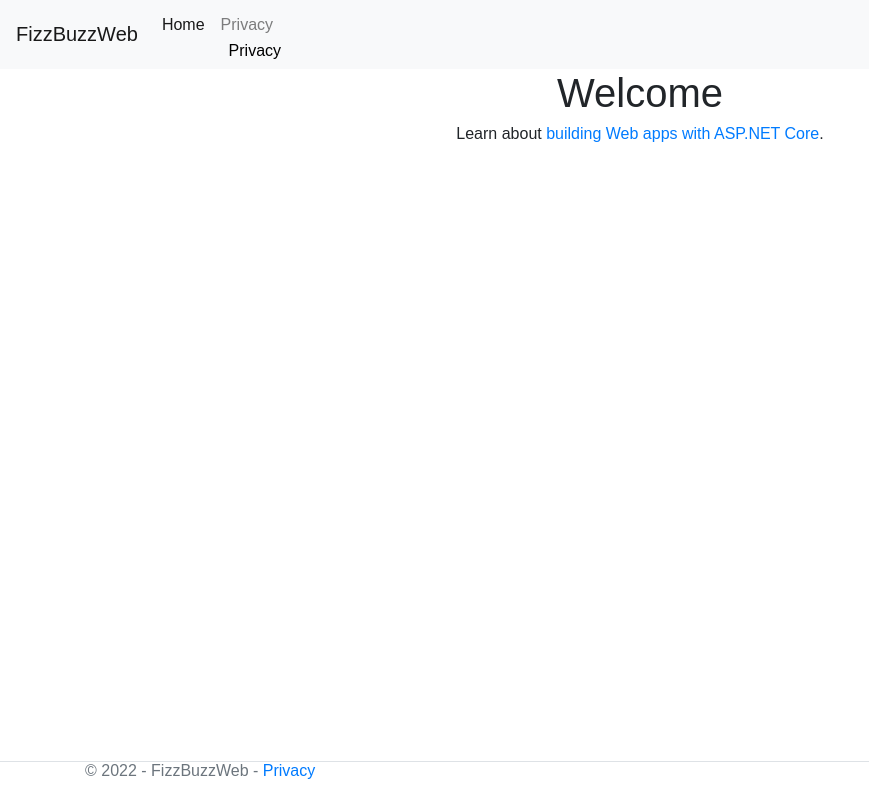
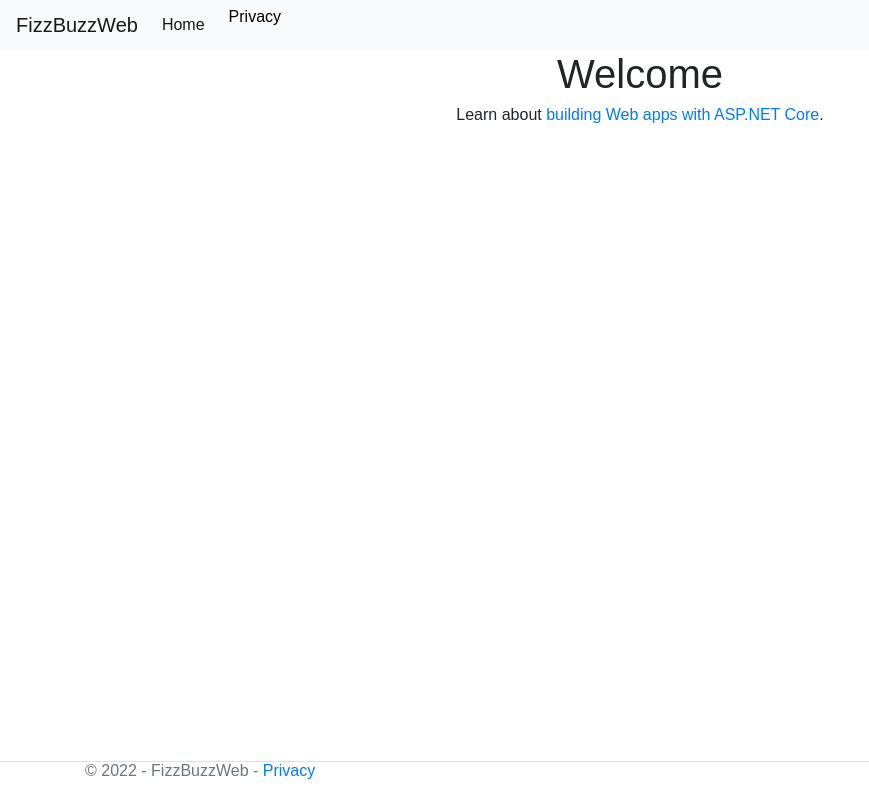
Before and after one commit to jinine/react_lab10, a React (Create React App) app: page / in a window 1280 px wide. Shown: the whole page, without its empty margins (0-869 px from the left). Built offline with nearby package versions, Linux system fonts and the light colour scheme.

Commit message:
bug fixes 2

```diff
--- a/src/Navbar.js
+++ b/src/Navbar.js
@@ -24,7 +24,6 @@ const NavBar = () => (
               <a class="nav-link" href="/">Home <span class="sr-only">(current)</span></a>
             </li>
             <li class="nav-item">
-              <a class="nav-link" href="/Privacy">Privacy</a>
               <Link to="/Privacy" style={navStyle.header}>Privacy</Link>
             </li>
           </ul>
```
